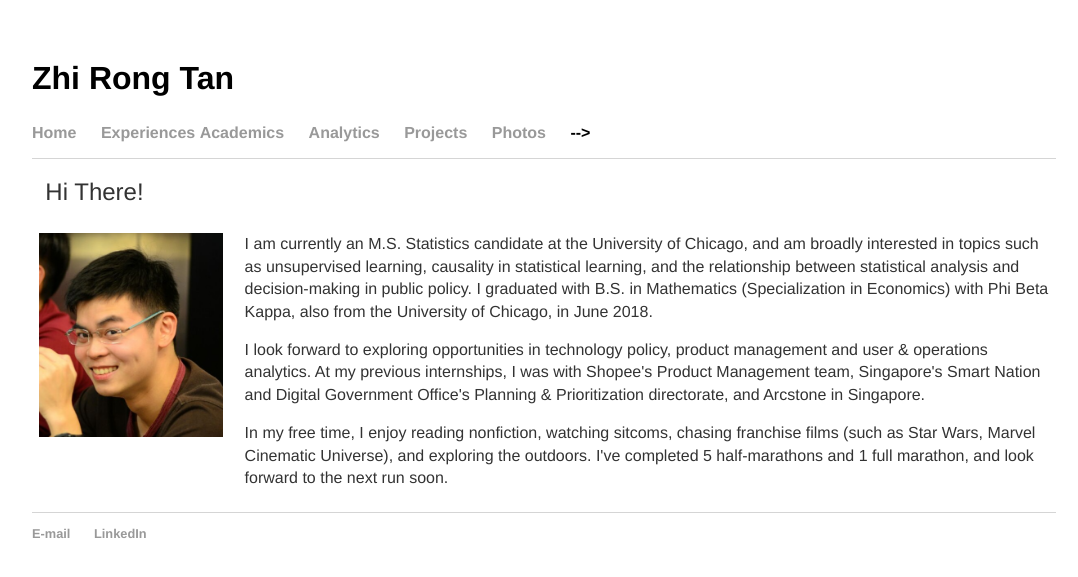
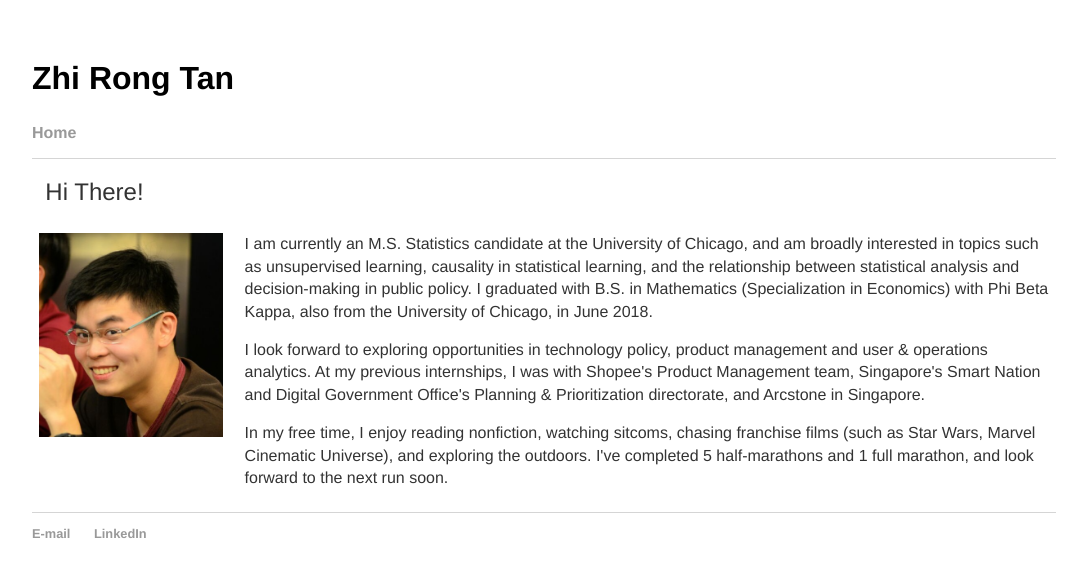
Before and after one commit to tanzhirong/tanzhirong.github.io, a Jekyll site: the page built from index.html, in a window 1280 px wide. Shown: the top 577 px of the page, without its empty margins (96-1174 px from the left). Built offline with Jekyll 4.4.1, drawn with Linux system fonts in a browser that asks for light colours.

Commit message:
Update default.html

```diff
--- a/_layouts/default.html
+++ b/_layouts/default.html
@@ -11,13 +11,6 @@
 
 	    		<ul>
 	        		<li><a href="/">Home</a></li>
-<!–-
-				<li><a href="/exp">Experiences</a></li>
-				<li><a href="/acad">Academics</a></li>
-				<li><a href="/analytics">Analytics</a></li>
-				<li><a href="/projects">Projects</a></li>
-				<li><a href="/photos">Photos</a></li>
--->
 	    		</ul>
 			</nav>
 			<div class="container">
```
